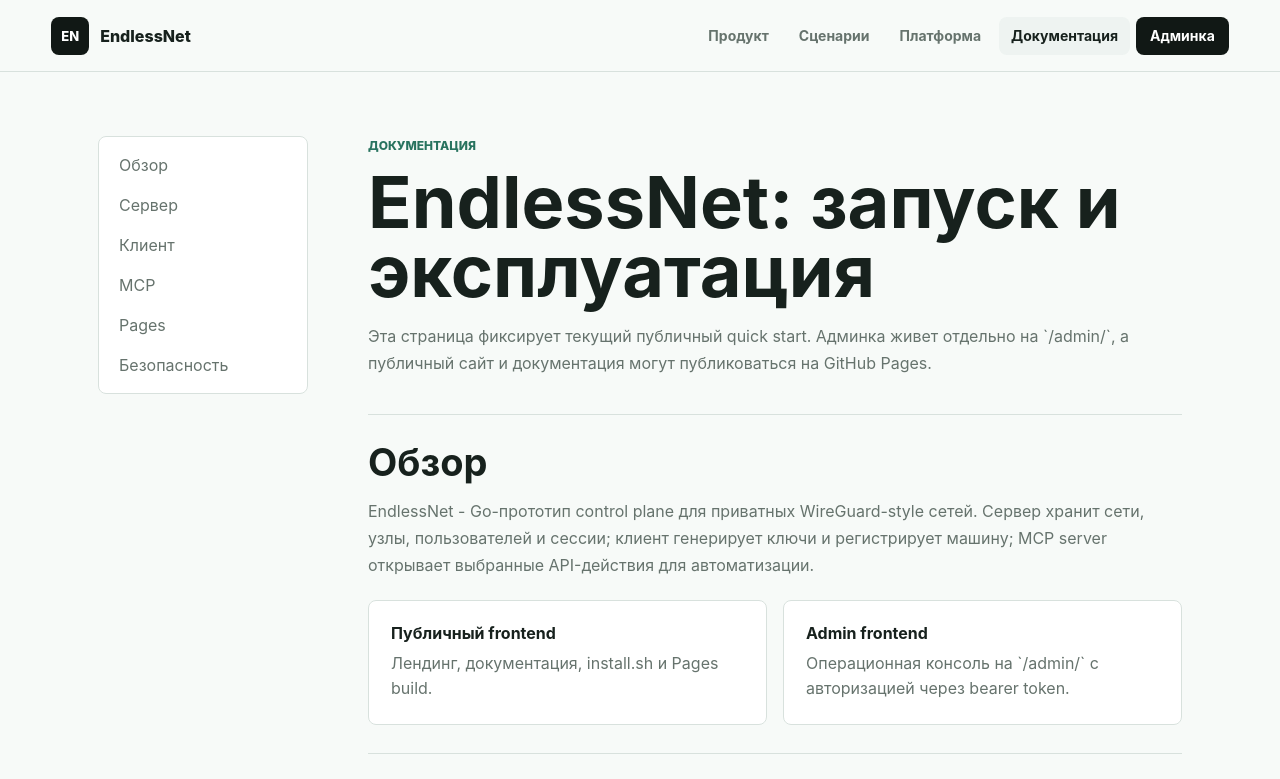
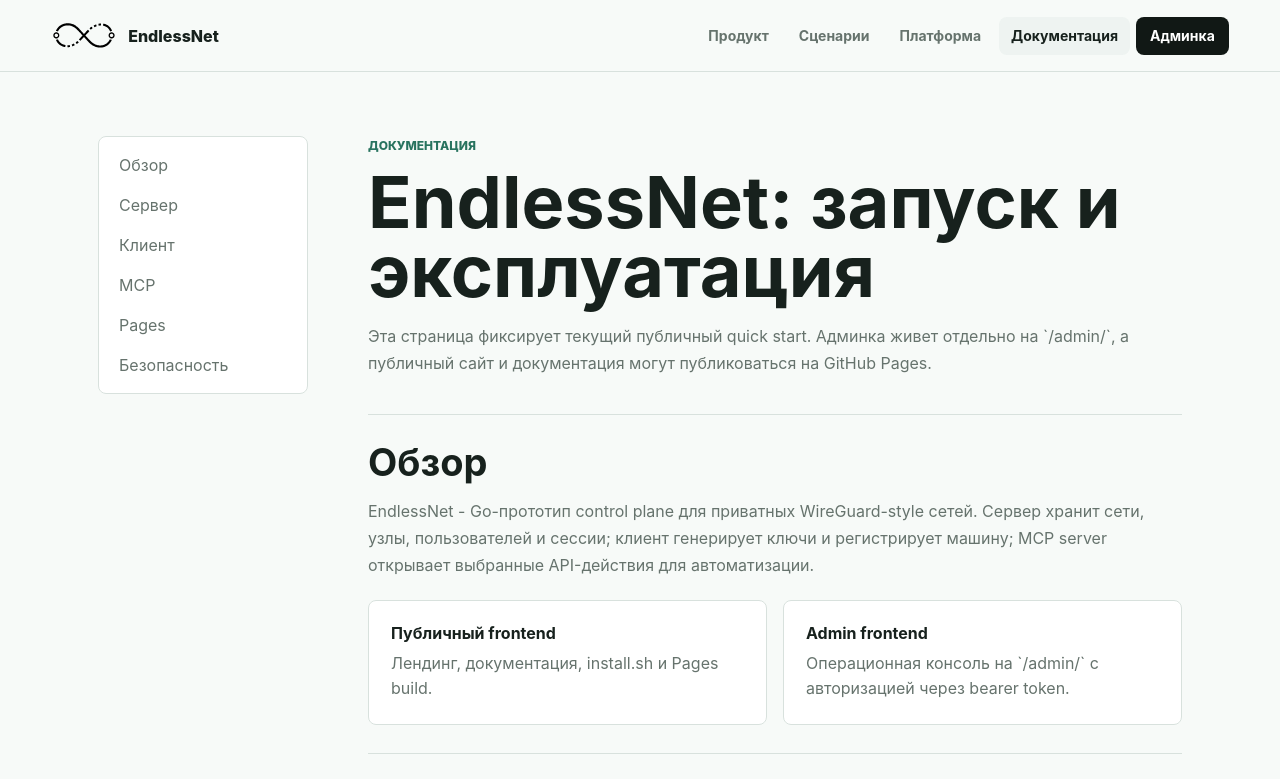
Before and after one commit to unng-lab/endlessnetfront, a plain HTML site: page docs/index.html in a window 1280 px wide. Shown: the top 779 px of the page. Drawn offline with Linux system fonts and the light colour scheme.

Commit message:
Update public site assets

```diff
--- a/docs/index.html
+++ b/docs/index.html
@@ -8,6 +8,10 @@
       name="description"
       content="Документация EndlessNet: запуск сервера, вход, CLI, MCP, GitHub Pages и production OIDC."
     />
+    <link rel="icon" href="../favicon.svg" type="image/svg+xml" />
+    <link rel="icon" href="../favicon.ico" sizes="any" />
+    <link rel="apple-touch-icon" href="../apple-touch-icon.png" />
+    <link rel="manifest" href="../site.webmanifest" />
     <link rel="stylesheet" href="../site.css" />
     <script>
       window.ENDLESSNET_SITE_ROOT = "../";
@@ -18,7 +22,7 @@
   <body data-page="docs">
     <header class="site-header">
       <a class="brand" href="../" aria-label="EndlessNet">
-        <span class="brand-mark">EN</span>
+        <span class="brand-mark"><img src="../brand-mark.svg" alt="" /></span>
         <span>EndlessNet</span>
       </a>
       <button class="nav-toggle" type="button" aria-expanded="false" aria-controls="siteNav">
--- a/site.css
+++ b/site.css
@@ -62,14 +62,19 @@
 }
 
 .brand-mark {
-  width: 38px;
-  height: 38px;
-  border-radius: 8px;
-  background: var(--dark);
-  color: #ffffff;
-  display: grid;
-  place-items: center;
-  font-size: 13px;
+  width: 66px;
+  height: 30px;
+  border-radius: 0;
+  background: transparent;
+  display: block;
+  overflow: hidden;
+}
+
+.brand-mark img {
+  display: block;
+  width: 100%;
+  height: 100%;
+  object-fit: contain;
 }
 
 .site-nav {
```
Also changed, not shown: 404.html (+5 -1 lines), index.html (+5 -1 lines), android-chrome-192x192.png (added), android-chrome-512x512.png (added), apple-touch-icon.png (added), brand-logo.png (added), brand-logo.svg (added), brand-mark.png (added), brand-mark.svg (added), favicon-16x16.png (added), favicon-32x32.png (added), favicon-48x48.png (added), favicon-64x64.png (added), favicon.ico (added), 2 more files.
